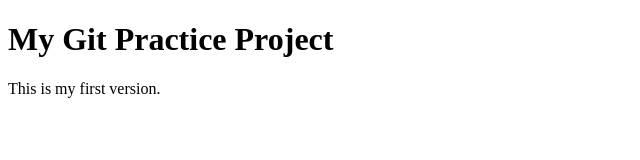
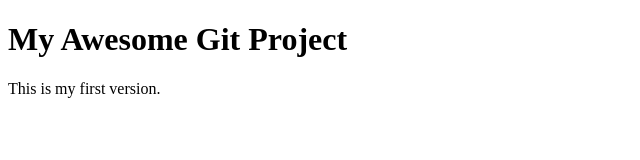
Before and after one commit to NGamaniprasad/Git_work, a plain HTML site: page index.html in a window 1280 px wide. Shown: the whole page, without its empty margins (0-640 px from the left). Drawn offline with Linux system fonts and the light colour scheme.

Commit message:
Update homepage heading

```diff
--- a/index.html
+++ b/index.html
@@ -5,7 +5,7 @@
 </head>
 <body>
 
-    <h1>My Git Practice Project</h1>
+    <h1>My Awesome Git Project</h1>
     <p>This is my first version.</p>
 
 </body>
```
